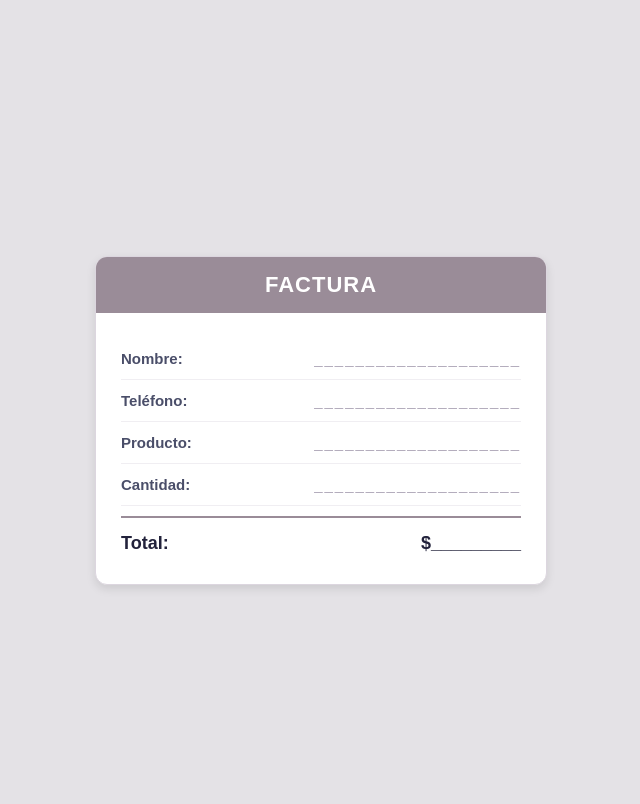
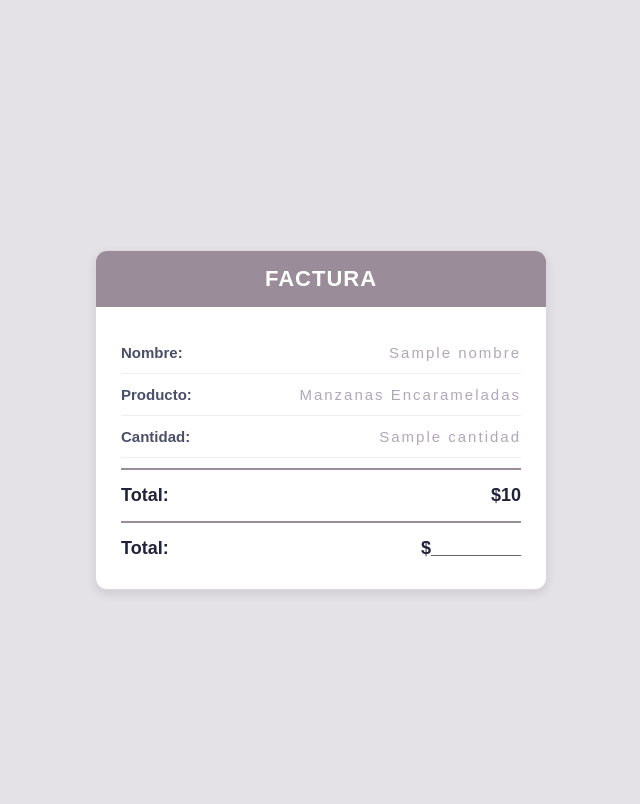
Before and after one commit to Usuario12qwas/Tienda-Python, a Flask app: template templates/encargo.html in a window 1280 px wide. Shown: the top 804 px of the page, without its empty margins (319-959 px from the left). Run offline with Flask 3, Linux system fonts and the light colour scheme; the template is opened without the code that fills it: most values are stand-ins (such as "Sample title", 1, 10 or a date in 2020).

Commit message:
Update encargo.html

```diff
--- a/templates/encargo.html
+++ b/templates/encargo.html
@@ -74,19 +74,19 @@
         <div class="invoice-body">
             <div class="field-row">
     <span class="label">Nombre:</span>
-                <span class="line">____________________</span>
-            </div>
-            <div class="field-row">
-                <span class="label">Teléfono:</span>
-                <span class="line">____________________</span>
+    <span class="line">{{ nombre }}</span>
 </div>
 <div class="field-row">
     <span class="label">Producto:</span>
-                <span class="line">____________________</span>
+    <span class="line">Manzanas Encarameladas</span>
 </div>
 <div class="field-row">
     <span class="label">Cantidad:</span>
-                <span class="line">____________________</span>
+    <span class="line">{{ cantidad }}</span>
+</div>
+<div class="total-row">
+    <span>Total:</span>
+    <span>${{ total }}</span>
 </div>
             <div class="total-row">
                 <span>Total:</span>
```
Lines whose indentation alone changed are shown as unchanged.
